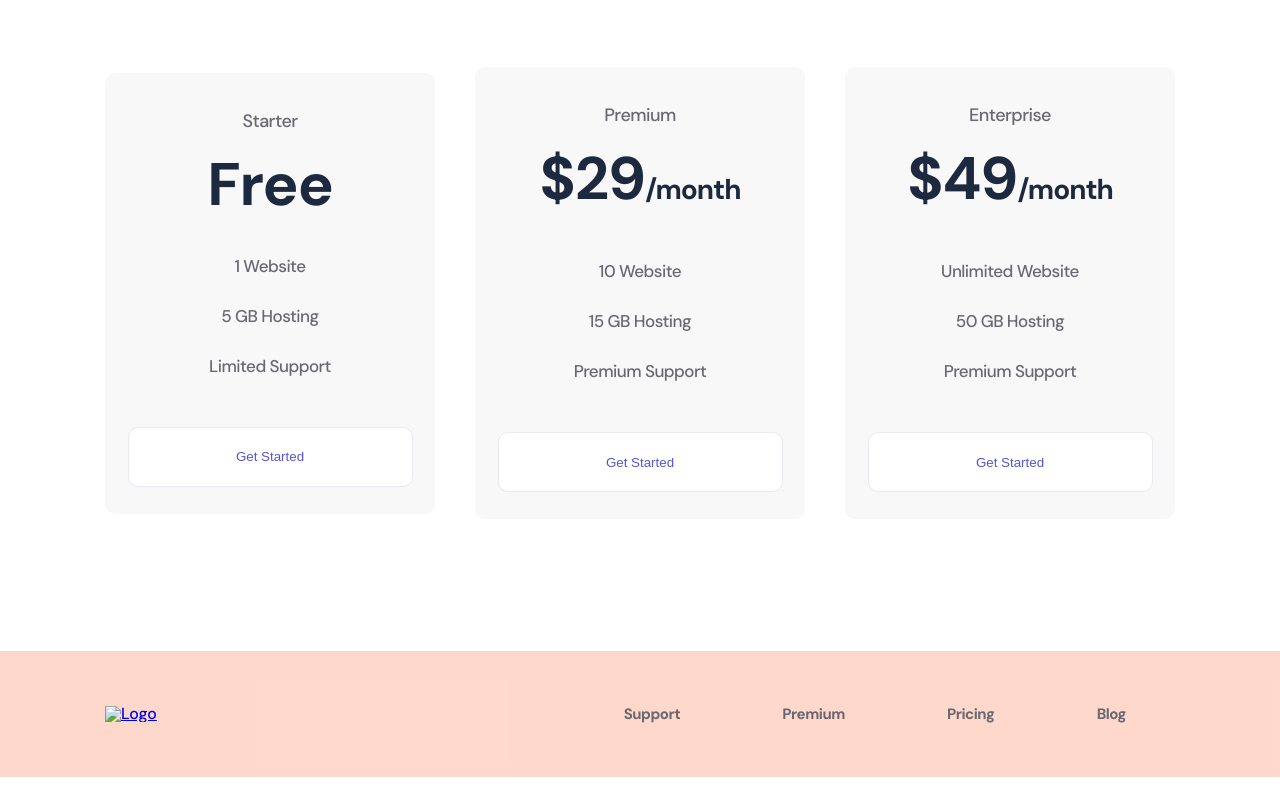
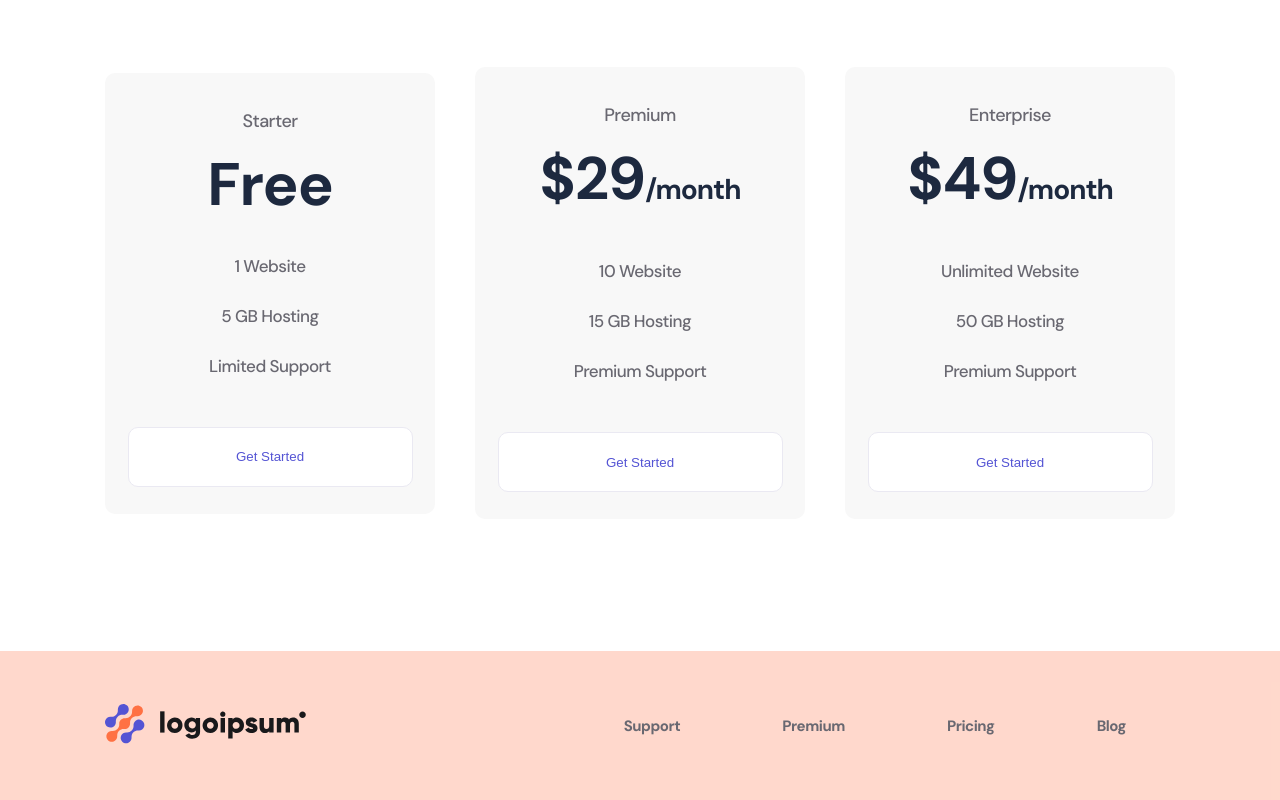
Before and after one commit to alexref80/myfirstsite, a plain HTML site: page index.html in a window 1280 px wide. Shown: the part 1605-2405 px from the top of the page. Before the commit the page ends 2382 px from the top, so only its background shows below. Drawn offline with nearby package versions, Linux system fonts and the light colour scheme.

Commit message:
Update index.html

```diff
--- a/index.html
+++ b/index.html
@@ -162,7 +162,7 @@
         <div class="container footer__flex">
             <div>
                 <a href="#">
-                    <img src="./img/Logo Color.svg" alt="Logo">
+                    <img src="Logo Color.svg" alt="Logo">
                 </a>
             </div>
             <div>
```
